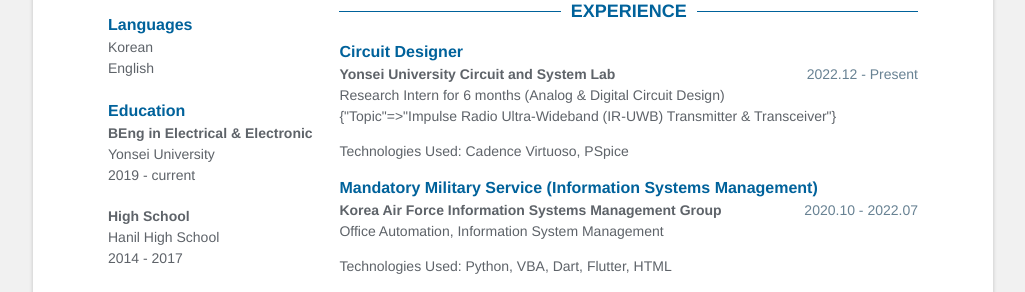
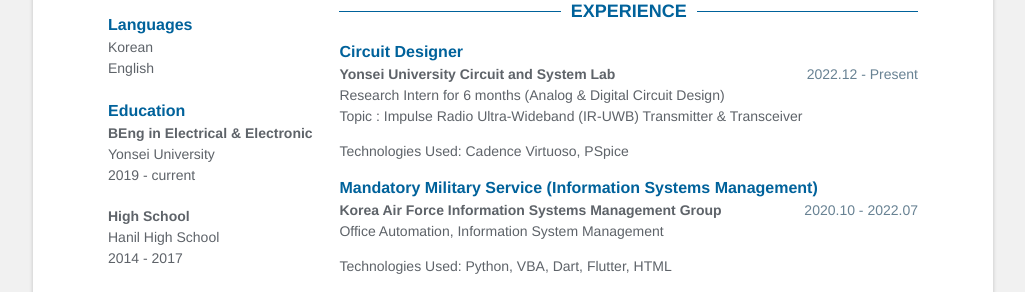
Before and after one commit to klue980/klue980.github.io, a Jekyll site: the page built from index.html, in a window 1280 px wide. Shown: the part 297-589 px from the top of the page, without its empty margins (127-1152 px from the left). Built offline with Jekyll 4.4.1, drawn with Linux system fonts in a browser that asks for light colours.

Commit message:
"" check

```diff
--- a/_data/data.yml
+++ b/_data/data.yml
@@ -52,7 +52,7 @@
     company: Yonsei University Circuit and System Lab
     details:
       - Research Intern for 6 months (Analog & Digital Circuit Design)
-      - Topic : Impulse Radio Ultra-Wideband (IR-UWB) Transmitter & Transceiver
+      - "Topic : Impulse Radio Ultra-Wideband (IR-UWB) Transmitter & Transceiver"
     technologies_used: Cadence Virtuoso, PSpice
 
   - role: Mandatory Military Service (Information Systems Management)
```
